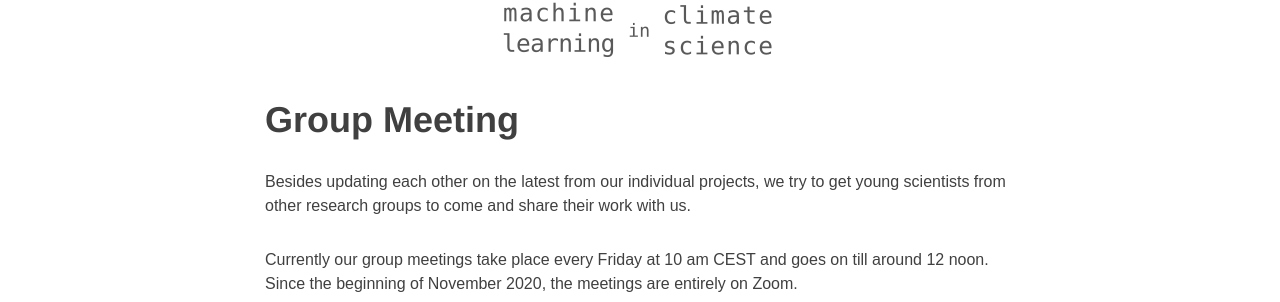
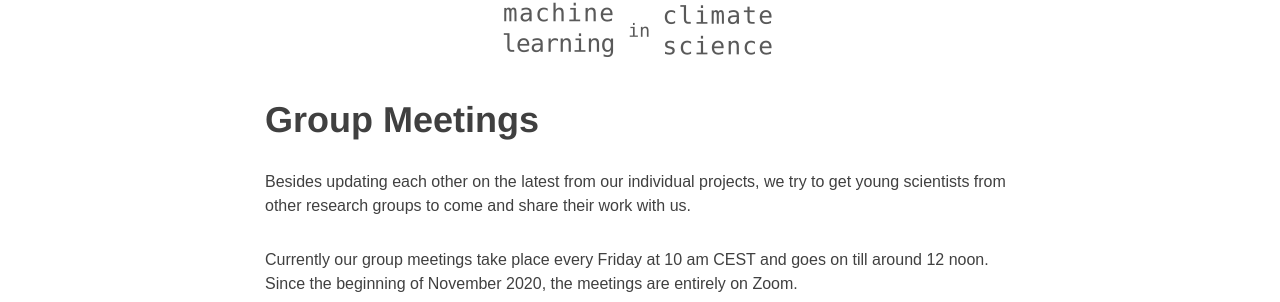
Before and after one commit to mlcs/mlcs.github.io, a Jekyll site: the page built from activities/group-meetings.md, in a window 1280 px wide and 900 px high, scrolled down 332 px. Shown: the part 161-463 px from the top of the window. Built offline with Jekyll 4.4.1, drawn with Linux system fonts in a browser that asks for light colours; nearby versions of some CDN libraries.

Commit message:
group meetings -> update title

```diff
--- a/activities/group-meetings.md
+++ b/activities/group-meetings.md
@@ -6,7 +6,7 @@ use-site-title: false
 ---
 ![MLCS-Logo](/img/mlcs_logo_small.png){: .center-block :}
 
-# Group Meeting
+# Group Meetings
 
 Besides updating each other on the latest from our individual projects,
 we try to get young scientists from other research groups to come and
```
